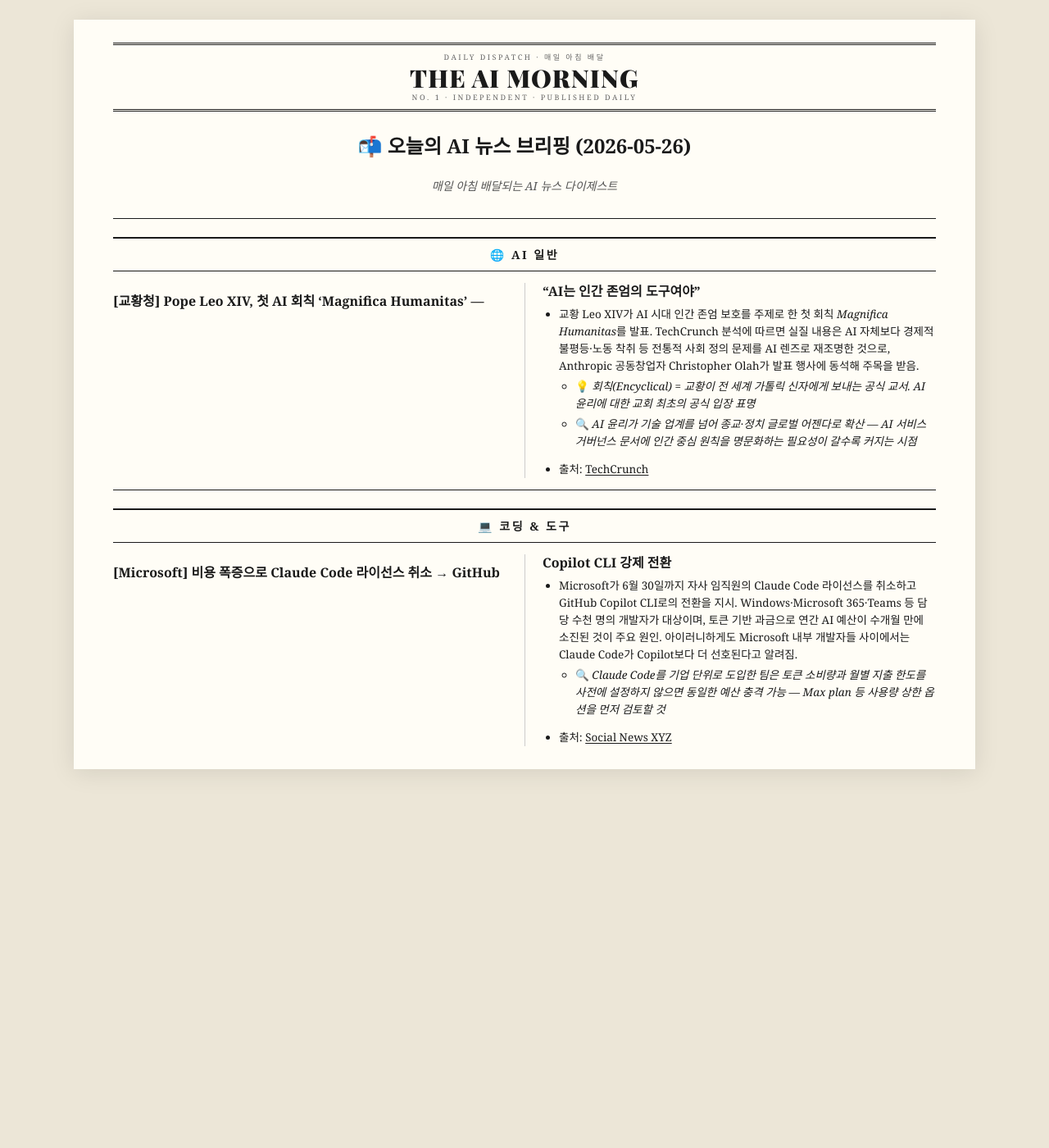
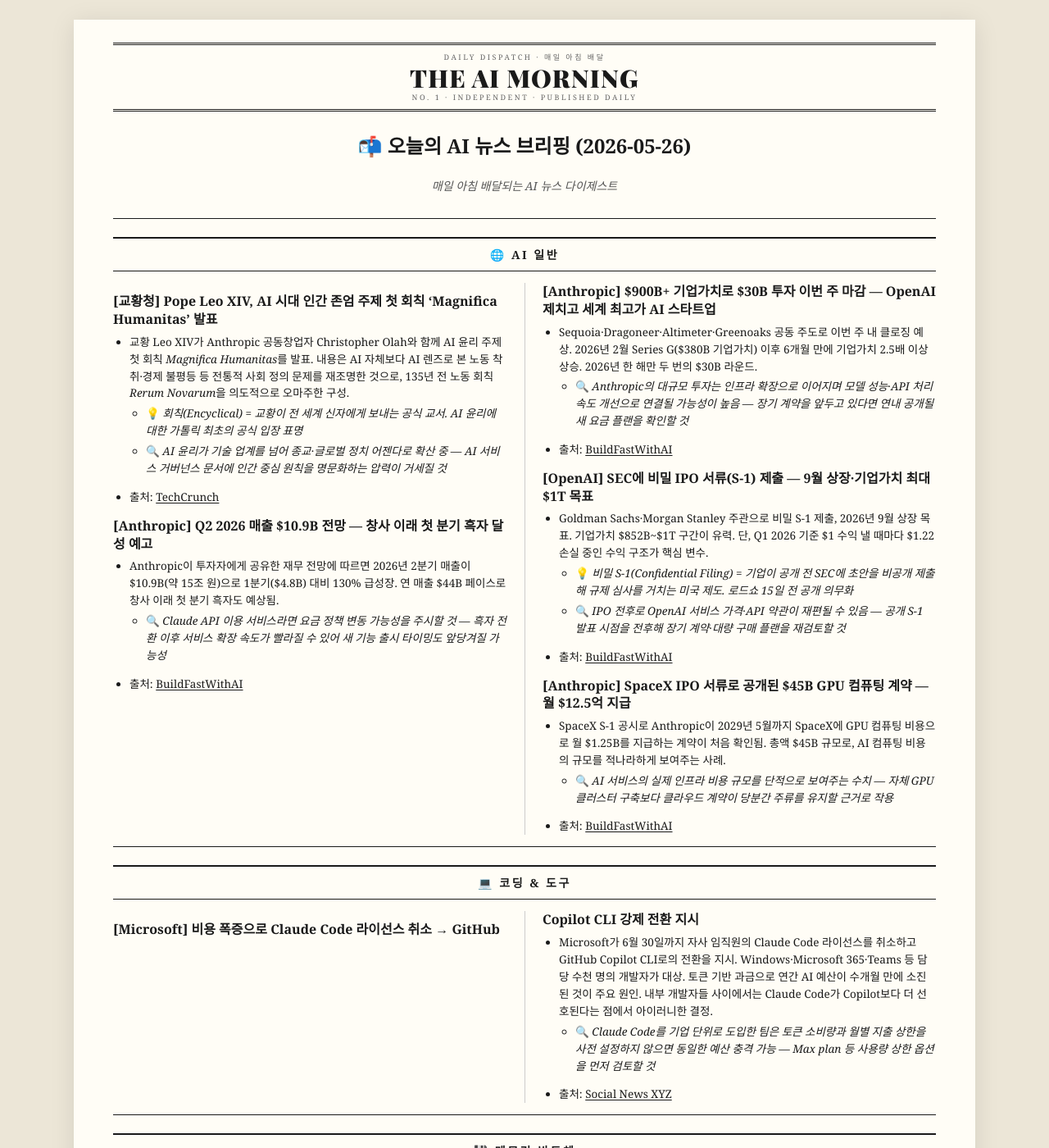
Before and after one commit to kimjans/daily-news, a Jekyll site: the page built from index.md, in a window 1280 px wide and 1400 px high. Shown: the whole window at 82% size. Built offline with Jekyll 4.4.1, drawn with Linux system fonts in a browser that asks for light colours; some of the changed text lies outside the part shown.

Commit message:
daily news: 2026-05-26

```diff
--- a/index.md
+++ b/index.md
@@ -11,17 +11,48 @@ title: The AI Morning
 
 ## 🌐 AI 일반
 
-### **[교황청]** Pope Leo XIV, 첫 AI 회칙 'Magnifica Humanitas' — "AI는 인간 존엄의 도구여야"
-- 교황 Leo XIV가 AI 시대 인간 존엄 보호를 주제로 한 첫 회칙 *Magnifica Humanitas*를 발표. TechCrunch 분석에 따르면 실질 내용은 AI 자체보다 경제적 불평등·노동 착취 등 전통적 사회 정의 문제를 AI 렌즈로 재조명한 것으로, Anthropic 공동창업자 Christopher Olah가 발표 행사에 동석해 주목을 받음.
-  - 💡 *회칙(Encyclical) = 교황이 전 세계 가톨릭 신자에게 보내는 공식 교서. AI 윤리에 대한 교회 최초의 공식 입장 표명*
-  - 🔍 *AI 윤리가 기술 업계를 넘어 종교·정치 글로벌 어젠다로 확산 — AI 서비스 거버넌스 문서에 인간 중심 원칙을 명문화하는 필요성이 갈수록 커지는 시점*
+### **[교황청]** Pope Leo XIV, AI 시대 인간 존엄 주제 첫 회칙 'Magnifica Humanitas' 발표
+- 교황 Leo XIV가 Anthropic 공동창업자 Christopher Olah와 함께 AI 윤리 주제 첫 회칙 *Magnifica Humanitas*를 발표. 내용은 AI 자체보다 AI 렌즈로 본 노동 착취·경제 불평등 등 전통적 사회 정의 문제를 재조명한 것으로, 135년 전 노동 회칙 *Rerum Novarum*을 의도적으로 오마주한 구성.
+  - 💡 *회칙(Encyclical) = 교황이 전 세계 신자에게 보내는 공식 교서. AI 윤리에 대한 가톨릭 최초의 공식 입장 표명*
+  - 🔍 *AI 윤리가 기술 업계를 넘어 종교·글로벌 정치 어젠다로 확산 중 — AI 서비스 거버넌스 문서에 인간 중심 원칙을 명문화하는 압력이 거세질 것*
 - 출처: [TechCrunch](https://techcrunch.com/2026/05/25/the-popes-ai-encyclical-isnt-really-about-ai/)
+
+### **[Anthropic]** Q2 2026 매출 $10.9B 전망 — 창사 이래 첫 분기 흑자 달성 예고
+- Anthropic이 투자자에게 공유한 재무 전망에 따르면 2026년 2분기 매출이 $10.9B(약 15조 원)으로 1분기($4.8B) 대비 130% 급성장. 연 매출 $44B 페이스로 창사 이래 첫 분기 흑자도 예상됨.
+  - 🔍 *Claude API 이용 서비스라면 요금 정책 변동 가능성을 주시할 것 — 흑자 전환 이후 서비스 확장 속도가 빨라질 수 있어 새 기능 출시 타이밍도 앞당겨질 가능성*
+- 출처: [BuildFastWithAI](https://www.buildfastwithai.com/blogs/ai-news-today-may-25-2026)
+
+### **[Anthropic]** $900B+ 기업가치로 $30B 투자 이번 주 마감 — OpenAI 제치고 세계 최고가 AI 스타트업
+- Sequoia·Dragoneer·Altimeter·Greenoaks 공동 주도로 이번 주 내 클로징 예상. 2026년 2월 Series G($380B 기업가치) 이후 6개월 만에 기업가치 2.5배 이상 상승. 2026년 한 해만 두 번의 $30B 라운드.
+  - 🔍 *Anthropic의 대규모 투자는 인프라 확장으로 이어지며 모델 성능·API 처리 속도 개선으로 연결될 가능성이 높음 — 장기 계약을 앞두고 있다면 연내 공개될 새 요금 플랜을 확인할 것*
+- 출처: [BuildFastWithAI](https://www.buildfastwithai.com/blogs/ai-news-today-may-25-2026)
+
+### **[OpenAI]** SEC에 비밀 IPO 서류(S-1) 제출 — 9월 상장·기업가치 최대 $1T 목표
+- Goldman Sachs·Morgan Stanley 주관으로 비밀 S-1 제출, 2026년 9월 상장 목표. 기업가치 $852B~$1T 구간이 유력. 단, Q1 2026 기준 $1 수익 낼 때마다 $1.22 손실 중인 수익 구조가 핵심 변수.
+  - 💡 *비밀 S-1(Confidential Filing) = 기업이 공개 전 SEC에 초안을 비공개 제출해 규제 심사를 거치는 미국 제도. 로드쇼 15일 전 공개 의무화*
+  - 🔍 *IPO 전후로 OpenAI 서비스 가격·API 약관이 재편될 수 있음 — 공개 S-1 발표 시점을 전후해 장기 계약·대량 구매 플랜을 재검토할 것*
+- 출처: [BuildFastWithAI](https://www.buildfastwithai.com/blogs/ai-news-today-may-25-2026)
+
+### **[Anthropic]** SpaceX IPO 서류로 공개된 $45B GPU 컴퓨팅 계약 — 월 $12.5억 지급
+- SpaceX S-1 공시로 Anthropic이 2029년 5월까지 SpaceX에 GPU 컴퓨팅 비용으로 월 $1.25B를 지급하는 계약이 처음 확인됨. 총액 $45B 규모로, AI 컴퓨팅 비용의 규모를 적나라하게 보여주는 사례.
+  - 🔍 *AI 서비스의 실제 인프라 비용 규모를 단적으로 보여주는 수치 — 자체 GPU 클러스터 구축보다 클라우드 계약이 당분간 주류를 유지할 근거로 작용*
+- 출처: [BuildFastWithAI](https://www.buildfastwithai.com/blogs/ai-news-today-may-25-2026)
 
 ---
 
 ## 💻 코딩 & 도구
 
-### **[Microsoft]** 비용 폭증으로 Claude Code 라이선스 취소 → GitHub Copilot CLI 강제 전환
-- Microsoft가 6월 30일까지 자사 임직원의 Claude Code 라이선스를 취소하고 GitHub Copilot CLI로의 전환을 지시. Windows·Microsoft 365·Teams 등 담당 수천 명의 개발자가 대상이며, 토큰 기반 과금으로 연간 AI 예산이 수개월 만에 소진된 것이 주요 원인. 아이러니하게도 Microsoft 내부 개발자들 사이에서는 Claude Code가 Copilot보다 더 선호된다고 알려짐.
-  - 🔍 *Claude Code를 기업 단위로 도입한 팀은 토큰 소비량과 월별 지출 한도를 사전에 설정하지 않으면 동일한 예산 충격 가능 — Max plan 등 사용량 상한 옵션을 먼저 검토할 것*
+### **[Microsoft]** 비용 폭증으로 Claude Code 라이선스 취소 → GitHub Copilot CLI 강제 전환 지시
+- Microsoft가 6월 30일까지 자사 임직원의 Claude Code 라이선스를 취소하고 GitHub Copilot CLI로의 전환을 지시. Windows·Microsoft 365·Teams 등 담당 수천 명의 개발자가 대상. 토큰 기반 과금으로 연간 AI 예산이 수개월 만에 소진된 것이 주요 원인. 내부 개발자들 사이에서는 Claude Code가 Copilot보다 더 선호된다는 점에서 아이러니한 결정.
+  - 🔍 *Claude Code를 기업 단위로 도입한 팀은 토큰 소비량과 월별 지출 상한을 사전 설정하지 않으면 동일한 예산 충격 가능 — Max plan 등 사용량 상한 옵션을 먼저 검토할 것*
 - 출처: [Social News XYZ](https://www.socialnews.xyz/2026/05/25/microsoft-cuts-claude-code-access-as-ai-coding-costs-surge/)
+
+---
+
+## 💾 메모리 반도체
+
+### **[HBM]** GPU에서 HBM 분리 후 광학링크로 연결하는 차세대 패키징 아키텍처 업계 논의
+- 기존에는 HBM을 GPU 바로 옆에 붙여 패키징하지만, 업계가 HBM을 별도 공간에 두고 광학링크(Optical Link)로 연결하는 방식을 검토 중. 전송 거리가 늘어나는 대신 동일 보드에 수배 많은 HBM 탑재가 가능해 AI 메모리 병목을 타개할 수 있다는 기대감. 핵심 과제는 기판 내 광학 소자의 소형화.
+  - 💡 *광학링크(Optical Link) = 전기 대신 빛(광자)으로 데이터를 전송하는 기술. 전력 소비↓, 대역폭↑ 특성으로 AI 칩 간 연결에 주목받는 방식*
+  - 🔍 *HBM 공급 병목의 구조적 해법으로 주목 — 실제 양산은 2027년 이후 전망이지만, HBM 수급·가격 전망에 반영될 수 있어 반도체 투자 시 참고할 것*
+- 출처: [TrendForce](https://www.trendforce.com/news/2026/05/25/news-industry-reportedly-eyes-separating-hbm-from-gpus-to-expand-memory-capacity-optical-links-may-be-key)
```
